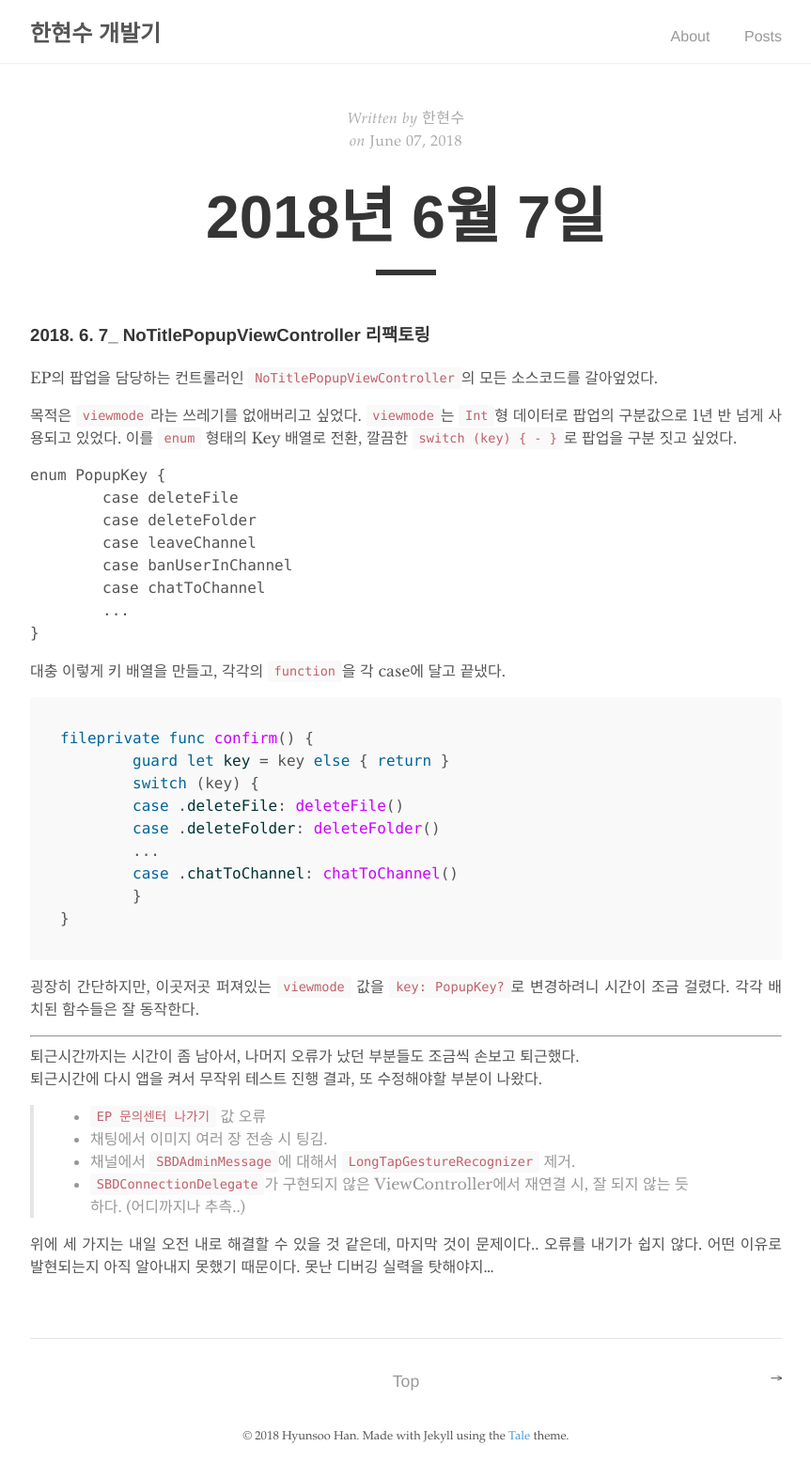
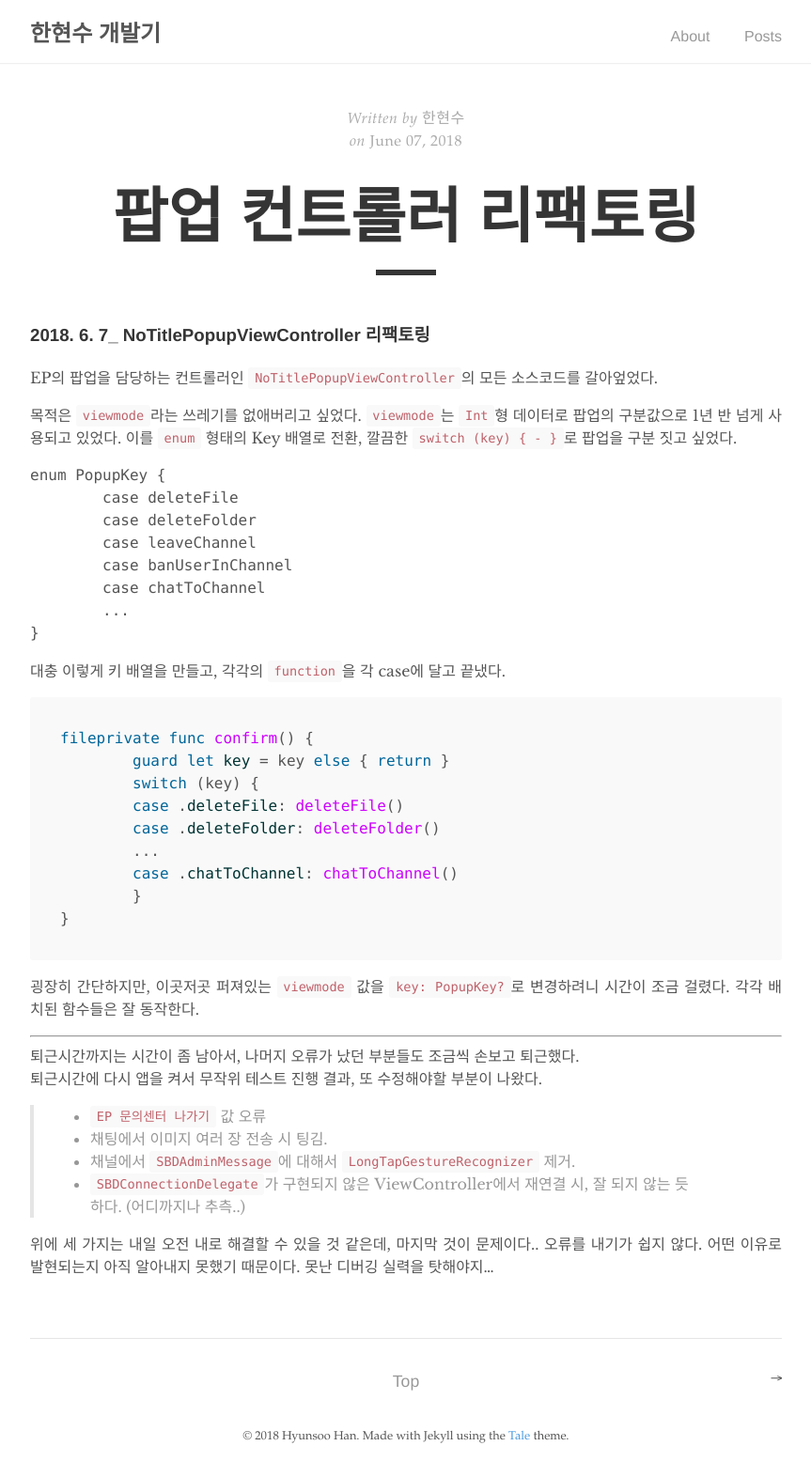
Before and after one commit to hyunsooo/hyunsooo.github.io, a Jekyll site: the page built from _posts/2018-06-07-no-title-popup-view-controller-refactoring.md, in a window 1280 px wide. Shown: the whole page at 94% size, without its empty margins (208-1071 px from the left). Built offline with Jekyll 4.4.1, drawn with Linux system fonts in a browser that asks for light colours.

Commit message:
fix title in first markdown

```diff
--- a/_posts/2018-06-07-no-title-popup-view-controller-refactoring.md
+++ b/_posts/2018-06-07-no-title-popup-view-controller-refactoring.md
@@ -1,6 +1,6 @@
 ---
 layout: post
-title: "2018년 6월 7일"
+title: "팝업 컨트롤러 리팩토링"
 author: "한현수"
 ---
 
```
